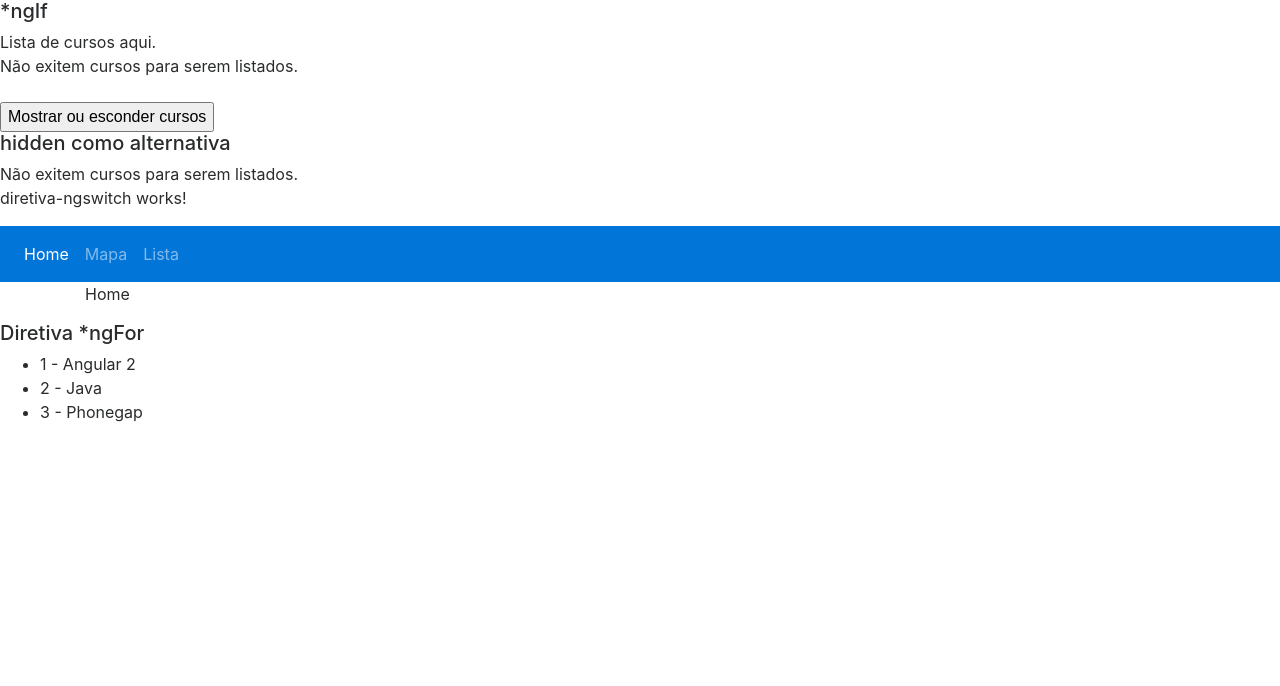
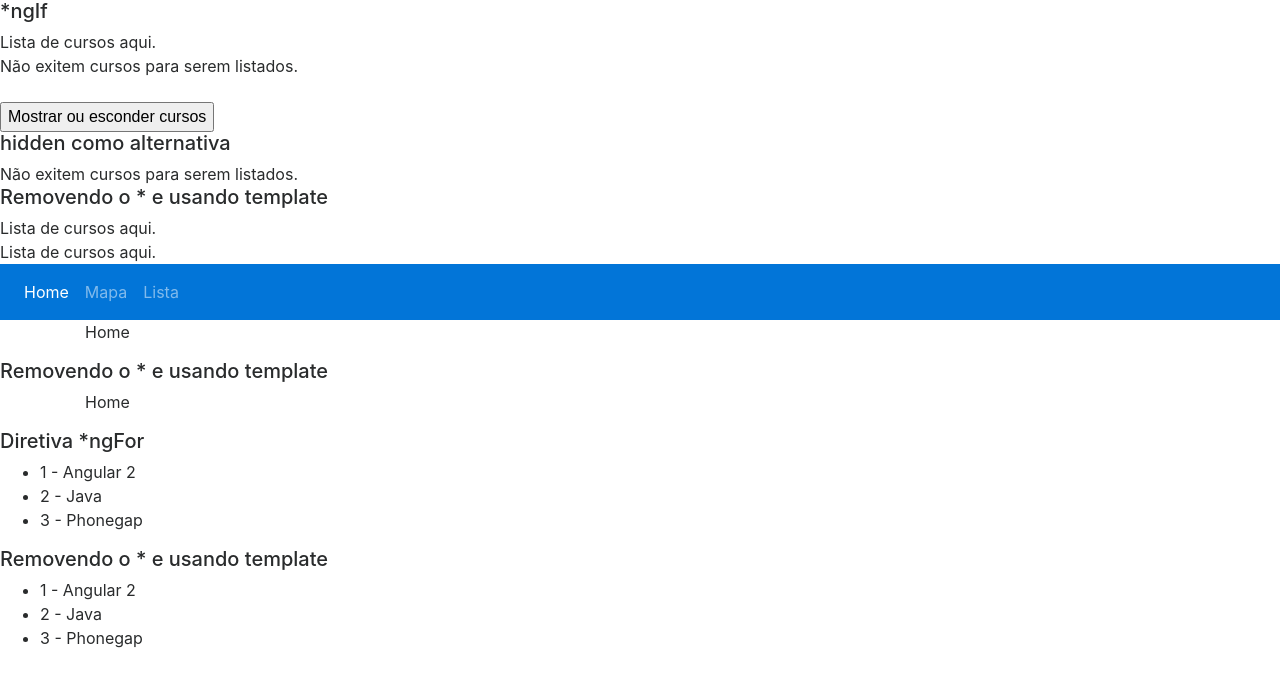
Before and after one commit to Calmann/diretivas04, an Angular app: page / in a window 1280 px wide. Shown: the top 686 px of the page. Built offline with nearby package versions, Linux system fonts and the light colour scheme.

Commit message:
template

```diff
--- a/src/app/diretiva-ngfor/diretiva-ngfor.component.html
+++ b/src/app/diretiva-ngfor/diretiva-ngfor.component.html
@@ -1,7 +1,17 @@
 <h5>Diretiva *ngFor</h5>
 
 <ul>
-    <li *ngFor="let curso of cursos, let i = index">
-        {{ i + 1 }} - {{ curso }}
+  <li *ngFor="let curso of cursos, let i = index">
+    {{ i + 1 }} - {{ curso }}
+  </li>
+</ul>
+
+<h5>Removendo o * e usando template</h5>
+
+<ul>
+  <ng-template ngFor [ngForOf] ="cursos" let-curso let-i="index">
+    <li>
+      {{ i + 1 }} - {{ curso }}
     </li>
+  </ng-template>
 </ul>
--- a/src/app/diretiva-ngif/diretiva-ngif.component.html
+++ b/src/app/diretiva-ngif/diretiva-ngif.component.html
@@ -27,3 +27,15 @@
 <div [hidden]="mostrarCursos">
   Não exitem cursos para serem listados.
 </div>
+
+<h5>Removendo o * e usando template</h5>
+
+<ng-template [ngIf]="!mostrarCursos">
+  <div>
+    Lista de cursos aqui.
+  </div>
+</ng-template>
+
+<div template="ngIf mostrarCursos">
+    Lista de cursos aqui.
+</div>
--- a/src/app/diretiva-ngswitch/diretiva-ngswitch.component.html
+++ b/src/app/diretiva-ngswitch/diretiva-ngswitch.component.html
@@ -1,16 +1,9 @@
-<p>diretiva-ngswitch works!</p>
 <nav class="navbar navbar-toggleable-md navbar-inverse bg-primary">
   <div class="collapse navbar-collapse" id="navbarNavAltMarkup">
     <div class="navbar-nav">
-        <a class="nav-item nav-link active"
-        [class.active]="aba == 'home'"
-        (click)="aba = 'home'">Home</a>
-        <a class="nav-item nav-link"
-        [class.active]="aba == 'mapa'"
-        (click)="aba = 'mapa'">Mapa</a>
-        <a class="nav-item nav-link"
-        [class.active]="aba == 'lista'"
-        (click)="aba = 'lista'">Lista</a>
+      <a class="nav-item nav-link active" [class.active]="aba == 'home'" (click)="aba = 'home'">Home</a>
+      <a class="nav-item nav-link" [class.active]="aba == 'mapa'" (click)="aba = 'mapa'">Mapa</a>
+      <a class="nav-item nav-link" [class.active]="aba == 'lista'" (click)="aba = 'lista'">Lista</a>
     </div>
   </div>
 </nav>
@@ -20,3 +13,17 @@
   <p *ngSwitchCase="'lista'">Modo Lista Ativado</p>
   <p *ngSwitchDefault>Home</p>
 </div>
+
+<h5>Removendo o * e usando template</h5>
+
+<div class="container" [ngSwitch]="aba">
+  <ng-template [ngSwitchCase]="'mapa'">
+    <p>Modo Mapa Ativado</p>
+  </ng-template>
+  <ng-template [ngSwitchCase]="'lista'">
+    <p>Modo Lista Ativado</p>
+  </ng-template>
+  <ng-template [ngSwitchCase]="'home'" ngSwitchDefault>
+    <p>Home</p>
+  </ng-template>
+</div>
```
Lines whose indentation alone changed are shown as unchanged.
